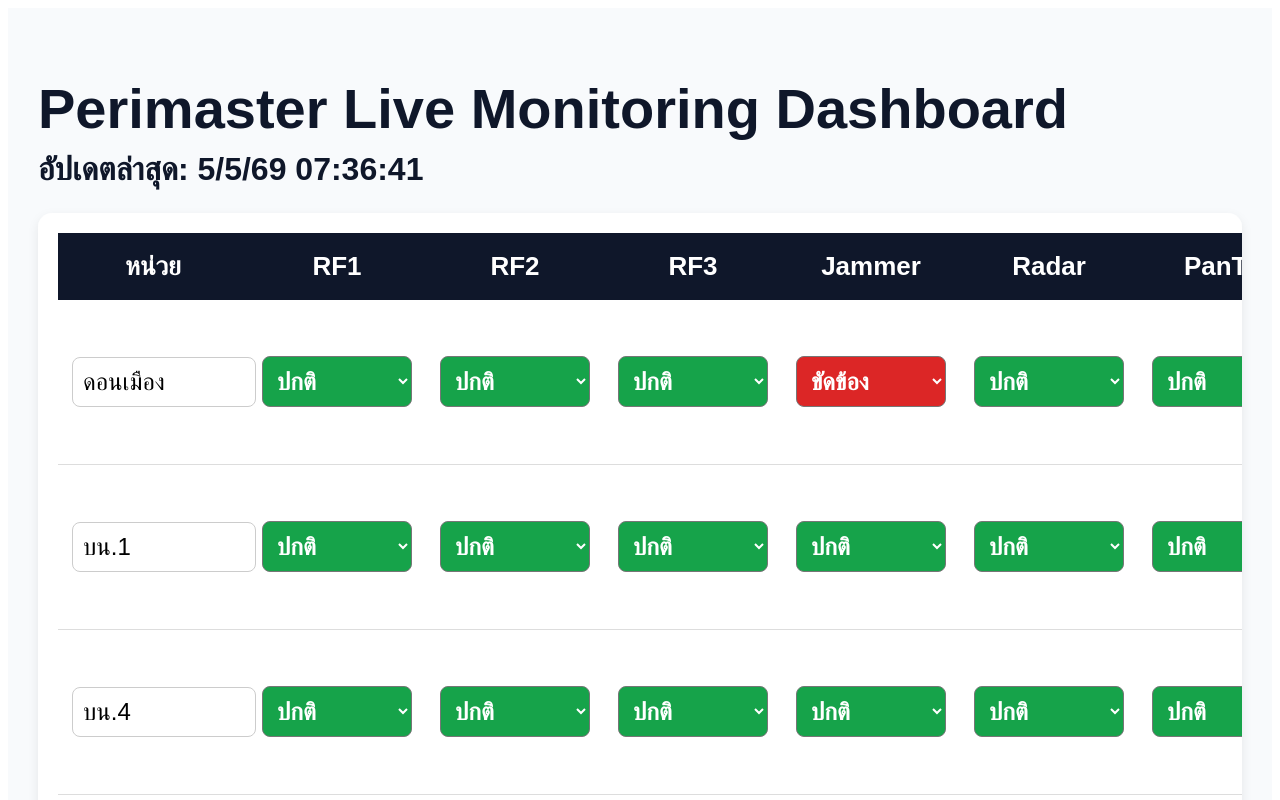
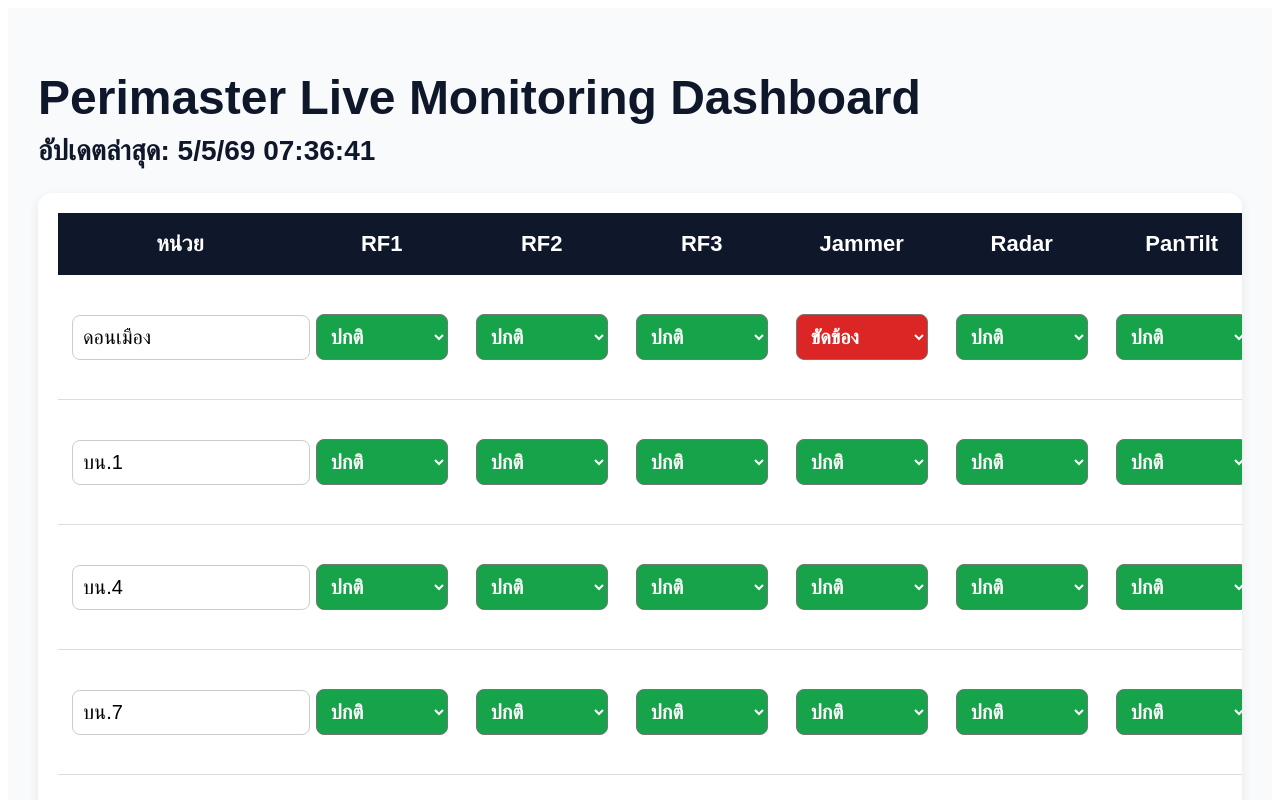
Before and after one commit to natchon5865/perimaster-dashboard, a Next.js app: page / in a window 1280 px wide. Shown: the top 800 px of the page. Built offline with nearby package versions, Linux system fonts and the light colour scheme.

Commit message:
Update page.tsx

```diff
--- a/app/page.tsx
+++ b/app/page.tsx
@@ -103,7 +103,7 @@ export default function LiveDashboard() {
     >
       <h1
         style={{
-          fontSize: "56px",
+          fontSize: "48px",
           marginBottom: "10px",
           color: "#0f172a",
         }}
@@ -114,7 +114,7 @@ export default function LiveDashboard() {
       <div
         style={{
           marginBottom: "25px",
-          fontSize: "32px",
+          fontSize: "28px",
           fontWeight: "bold",
           color: "#0f172a",
         }}
@@ -156,7 +156,7 @@ export default function LiveDashboard() {
                 "ปัญหา",
                 "การแก้ไข",
               ].map((h) => (
-                <th key={h} style={{ padding: "18px", fontSize: "26px" }}>
+                <th key={h} style={{ padding: "18px", fontSize: "22px" }}>
                   {h}
                 </th>
               ))}
@@ -166,16 +166,16 @@ export default function LiveDashboard() {
             {rows.map((row, idx) => (
               <tr key={idx} style={{ borderBottom: "1px solid #ddd" }}>
                 {Object.keys(row).map((field) => (
-                  <td key={field} style={{ padding: "14px", fontSize: "24px" }}>
+                  <td key={field} style={{ padding: "14px", fontSize: "20px" }}>
                     {field === "unit" ? (
                       <input
                         value={(row as any)[field]}
                         onChange={(e) => updateRow(idx, field, e.target.value)}
                         style={{
                           width: "100%",
-                          minWidth: "140px",
+                          minWidth: "120px",
                           padding: "10px",
-                          fontSize: "24px",
+                          fontSize: "20px",
                           borderRadius: "8px",
                           border: "1px solid #ccc",
                         }}
@@ -190,8 +190,8 @@ export default function LiveDashboard() {
                           background: badgeColor((row as any)[field]),
                           color: "white",
                           fontWeight: "bold",
-                          fontSize: "24px",
-                          minWidth: "140px",
+                          fontSize: "20px",
+                          minWidth: "120px",
                         }}
                       >
                         <option>ปกติ</option>
@@ -202,15 +202,15 @@ export default function LiveDashboard() {
                       <textarea
                         value={(row as any)[field]}
                         onChange={(e) => updateRow(idx, field, e.target.value)}
-                        rows={4}
+                        rows={3}
                         style={{
                           width: "100%",
-                          minWidth: "300px",
+                          minWidth: "240px",
                           padding: "10px",
                           resize: "vertical",
                           borderRadius: "8px",
                           border: "1px solid #ccc",
-                          fontSize: "24px",
+                          fontSize: "20px",
                         }}
                       />
                     )}
```
